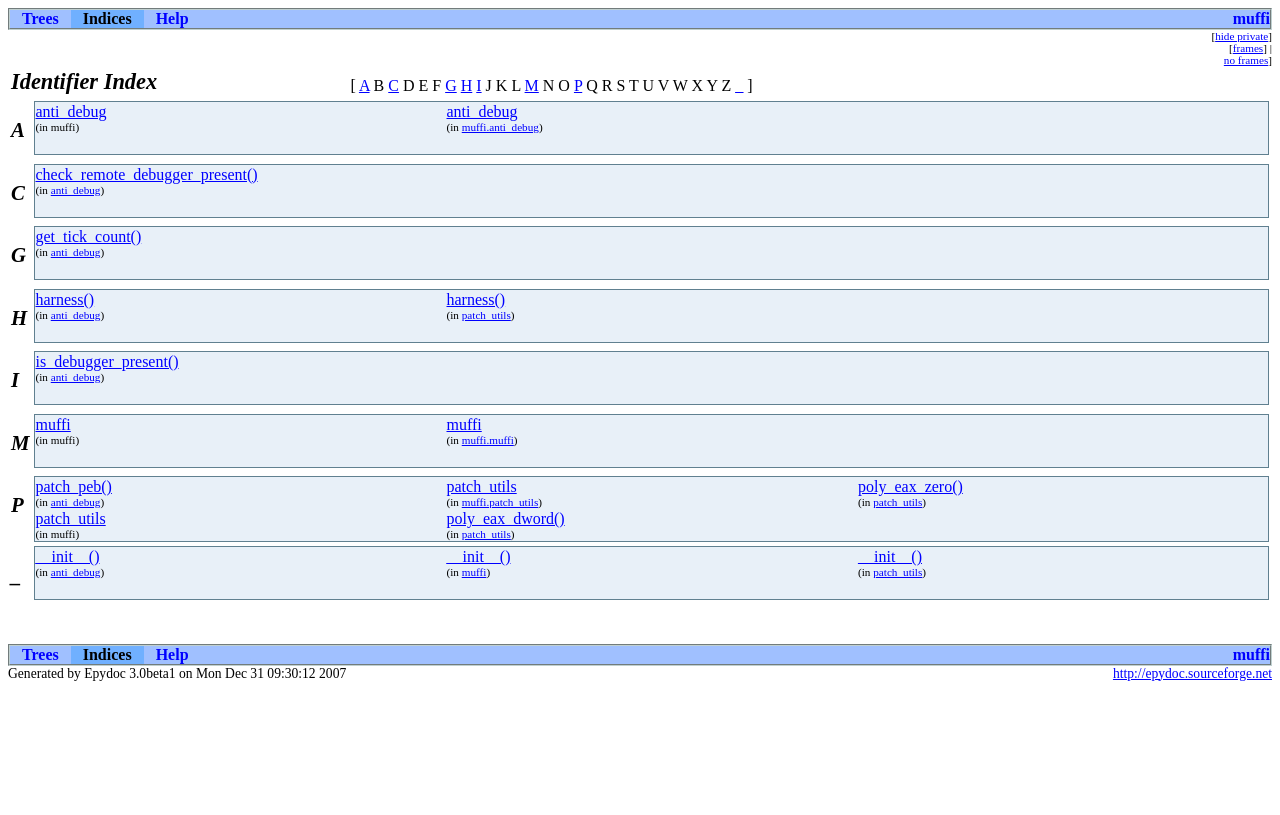
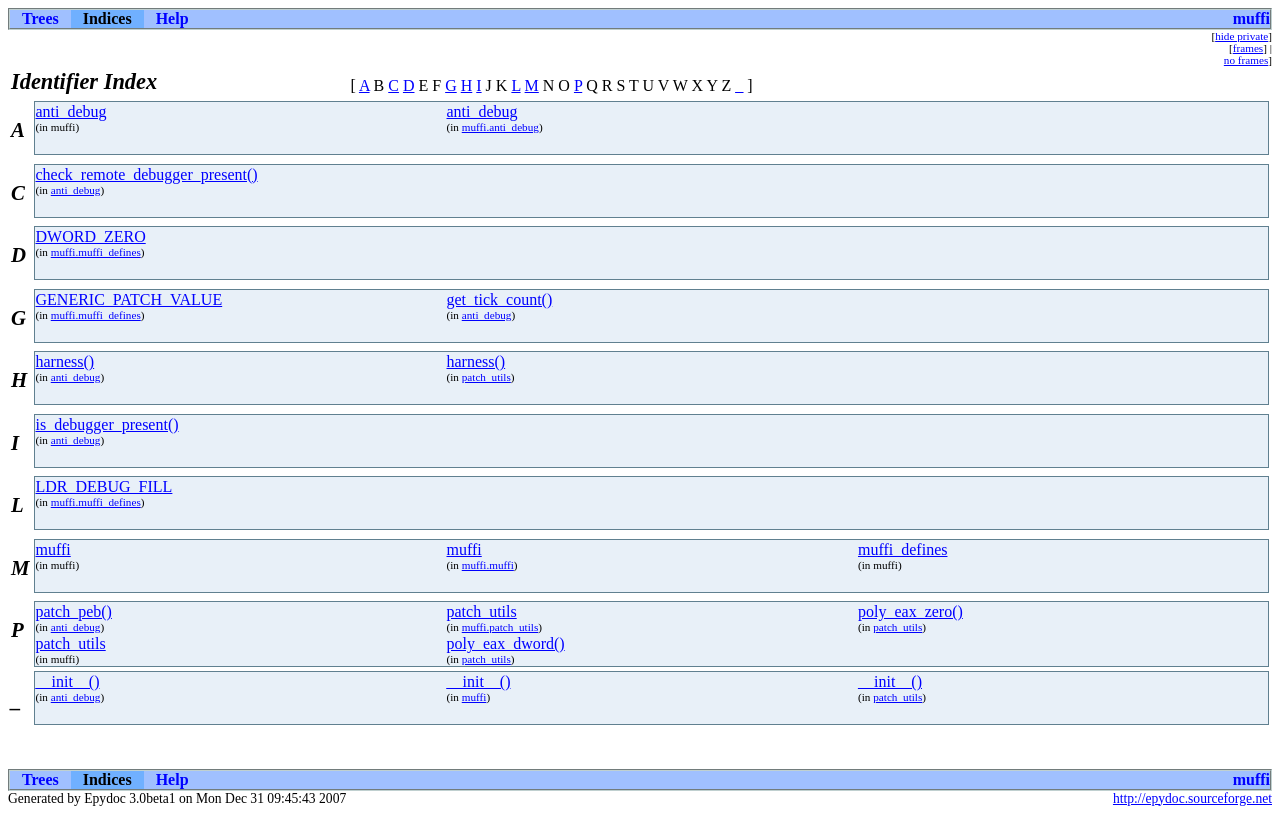
Before and after one commit to R0b3rtX99/muffi, a plain HTML site: page muffi/docs/identifier-index.html in a window 1280 px wide. Drawn offline with Linux system fonts and the light colour scheme.

Commit message:
Added muffi_defines.py to the documentation.

```diff
--- a/muffi/docs/identifier-index.html
+++ b/muffi/docs/identifier-index.html
@@ -59,7 +59,7 @@
  <a href="#A">A</a>
   B
  <a href="#C">C</a>
-  D
+ <a href="#D">D</a>
   E
   F
  <a href="#G">G</a>
@@ -67,7 +67,7 @@
  <a href="#I">I</a>
   J
   K
-  L
+ <a href="#L">L</a>
  <a href="#M">M</a>
   N
   O
@@ -111,13 +111,26 @@
 <tr><td class="link-index">&nbsp;</td><td class="link-index">&nbsp;</td><td class="link-index">&nbsp;</td></tr>
 </table>
 </td></tr>
+<td valign="top" width="1%"><a name="D"><h2 class="epydoc">D</h2></a></td>
+<td valign="top">
+<table class="link-index" width="100%" border="1">
+<tr>
+<td width="33%" class="link-index"><a href="muffi.muffi_defines-module.html#DWORD_ZERO">DWORD_ZERO</a><br />
+<span class="index-where">(in&nbsp;<a href="muffi.muffi_defines-module.html">muffi.muffi_defines</a>)</font></td>
+<td width="33%" class="link-index">&nbsp;</td>
+<td width="33%" class="link-index">&nbsp;</td>
+</tr>
+<tr><td class="link-index">&nbsp;</td><td class="link-index">&nbsp;</td><td class="link-index">&nbsp;</td></tr>
+</table>
+</td></tr>
 <td valign="top" width="1%"><a name="G"><h2 class="epydoc">G</h2></a></td>
 <td valign="top">
 <table class="link-index" width="100%" border="1">
 <tr>
+<td width="33%" class="link-index"><a href="muffi.muffi_defines-module.html#GENERIC_PATCH_VALUE">GENERIC_PATCH_VALUE</a><br />
+<span class="index-where">(in&nbsp;<a href="muffi.muffi_defines-module.html">muffi.muffi_defines</a>)</font></td>
 <td width="33%" class="link-index"><a href="muffi.anti_debug.anti_debug-class.html#get_tick_count">get_tick_count()</a><br />
 <span class="index-where">(in&nbsp;<a href="muffi.anti_debug.anti_debug-class.html">anti_debug</a>)</font></td>
-<td width="33%" class="link-index">&nbsp;</td>
 <td width="33%" class="link-index">&nbsp;</td>
 </tr>
 <tr><td class="link-index">&nbsp;</td><td class="link-index">&nbsp;</td><td class="link-index">&nbsp;</td></tr>
@@ -148,6 +161,18 @@
 <tr><td class="link-index">&nbsp;</td><td class="link-index">&nbsp;</td><td class="link-index">&nbsp;</td></tr>
 </table>
 </td></tr>
+<td valign="top" width="1%"><a name="L"><h2 class="epydoc">L</h2></a></td>
+<td valign="top">
+<table class="link-index" width="100%" border="1">
+<tr>
+<td width="33%" class="link-index"><a href="muffi.muffi_defines-module.html#LDR_DEBUG_FILL">LDR_DEBUG_FILL</a><br />
+<span class="index-where">(in&nbsp;<a href="muffi.muffi_defines-module.html">muffi.muffi_defines</a>)</font></td>
+<td width="33%" class="link-index">&nbsp;</td>
+<td width="33%" class="link-index">&nbsp;</td>
+</tr>
+<tr><td class="link-index">&nbsp;</td><td class="link-index">&nbsp;</td><td class="link-index">&nbsp;</td></tr>
+</table>
+</td></tr>
 <td valign="top" width="1%"><a name="M"><h2 class="epydoc">M</h2></a></td>
 <td valign="top">
 <table class="link-index" width="100%" border="1">
@@ -156,7 +181,8 @@
 <span class="index-where">(in&nbsp;muffi)</font></td>
 <td width="33%" class="link-index"><a href="muffi.muffi.muffi-class.html">muffi</a><br />
 <span class="index-where">(in&nbsp;<a href="muffi.muffi-module.html">muffi.muffi</a>)</font></td>
-<td width="33%" class="link-index">&nbsp;</td>
+<td width="33%" class="link-index"><a href="muffi.muffi_defines-module.html">muffi_defines</a><br />
+<span class="index-where">(in&nbsp;muffi)</font></td>
 </tr>
 <tr><td class="link-index">&nbsp;</td><td class="link-index">&nbsp;</td><td class="link-index">&nbsp;</td></tr>
 </table>
@@ -224,7 +250,7 @@
 <table border="0" cellpadding="0" cellspacing="0" width="100%%">
   <tr>
     <td align="left" class="footer">
-    Generated by Epydoc 3.0beta1 on Mon Dec 31 09:30:12 2007
+    Generated by Epydoc 3.0beta1 on Mon Dec 31 09:45:43 2007
     </td>
     <td align="right" class="footer">
       <a href="http://epydoc.sourceforge.net">http://epydoc.sourceforge.net</a>
```
Also changed, not shown: muffi/docs/class-tree.html (+1 -1 lines), muffi/docs/help.html (+1 -1 lines), muffi/docs/module-tree.html (+2 -1 lines), muffi/docs/muffi.anti_debug-module.html (+1 -1 lines), muffi/docs/muffi.anti_debug-pysrc.html (+4 -4 lines), muffi/docs/muffi.anti_debug.anti_debug-class.html (+1 -1 lines), muffi/docs/muffi.muffi-module.html (+1 -1 lines), muffi/docs/muffi.muffi-pysrc.html (+10 -10 lines), muffi/docs/muffi.muffi.muffi-class.html (+1 -1 lines), muffi/docs/muffi.patch_utils-module.html (+1 -1 lines), muffi/docs/muffi.patch_utils-pysrc.html (+6 -6 lines), muffi/docs/muffi.patch_utils.patch_utils-class.html (+1 -1 lines), muffi/docs/redirect.html (+1 -1 lines), muffi/docs/toc-everything.html (+5 -1 lines), 2 more files.
